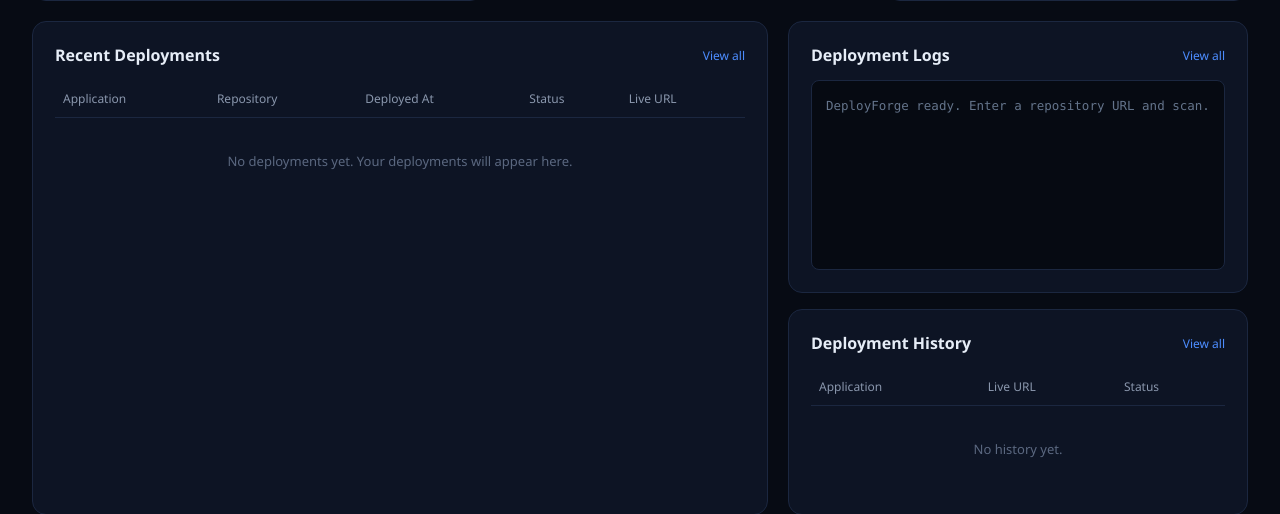
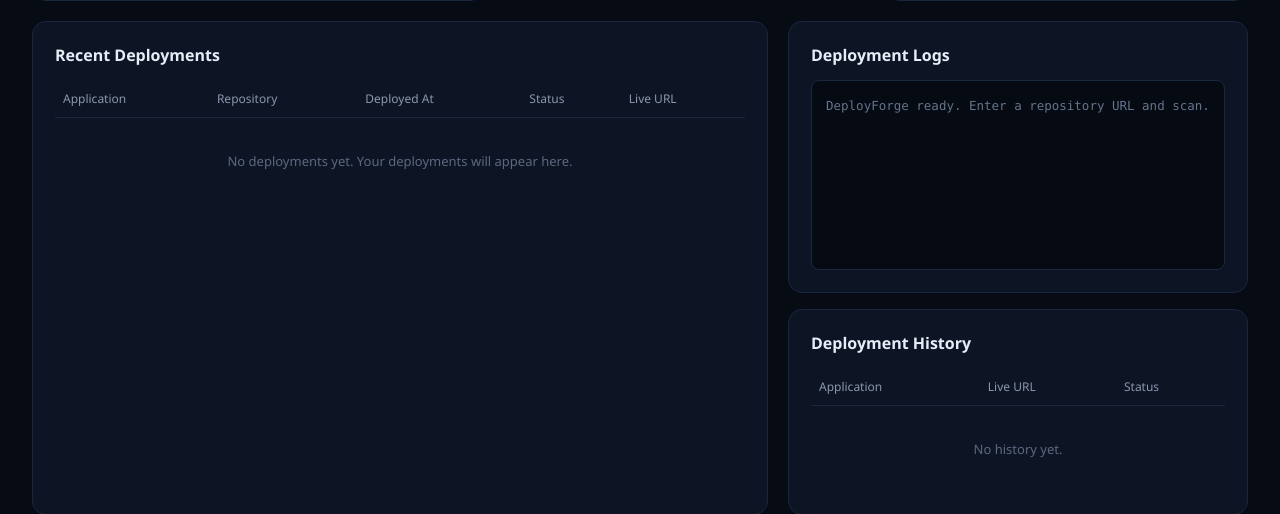
Before and after one commit to pranavkotewar/deployment_platform_project, a Flask app: page / in a window 1280 px wide. Shown: the part 701-1215 px from the top of the page. Run offline with Flask 3, Linux system fonts and the light colour scheme; data that the repository does not hold is empty.

Commit message:
V2 Step 11A: fix status badge layout, remove View all labels

```diff
--- a/v2/backend/templates/dashboard.html
+++ b/v2/backend/templates/dashboard.html
@@ -285,7 +285,7 @@
 
   <div class="grid2">
     <section class="card">
-      <div class="card-head"><h3 class="card-title">Recent Deployments</h3><span class="view-all">View all</span></div>
+      <div class="card-head"><h3 class="card-title">Recent Deployments</h3></div>
       <table>
         <thead><tr><th>Application</th><th>Repository</th><th>Deployed At</th><th>Status</th><th>Live URL</th></tr></thead>
         <tbody id="recentBody"><tr><td colspan="5" class="empty">No deployments yet. Your deployments will appear here.</td></tr></tbody>
@@ -294,11 +294,11 @@
 
     <div class="col">
       <section class="card">
-        <div class="card-head"><h3 class="card-title">Deployment Logs</h3><span class="view-all">View all</span></div>
+        <div class="card-head"><h3 class="card-title">Deployment Logs</h3></div>
         <div class="terminal" id="logBox"></div>
       </section>
       <section class="card">
-        <div class="card-head"><h3 class="card-title">Deployment History</h3><span class="view-all">View all</span></div>
+        <div class="card-head"><h3 class="card-title">Deployment History</h3></div>
         <table>
           <thead><tr><th>Application</th><th>Live URL</th><th>Status</th></tr></thead>
           <tbody id="historyBody"><tr><td colspan="3" class="empty">No history yet.</td></tr></tbody>
@@ -684,6 +684,12 @@
     span.textContent = '\u25CF ' + b[0];
     span.style.color = b[1];
     span.style.background = 'rgba(255,255,255,0.05)';
+    span.style.display = 'inline-flex';
+    span.style.alignItems = 'center';
+    span.style.whiteSpace = 'nowrap';
+    span.style.display = 'inline-flex';
+    span.style.alignItems = 'center';
+    span.style.whiteSpace = 'nowrap';
     span.style.padding = '3px 10px';
     span.style.borderRadius = '999px';
     span.style.fontSize = '12px';
```
